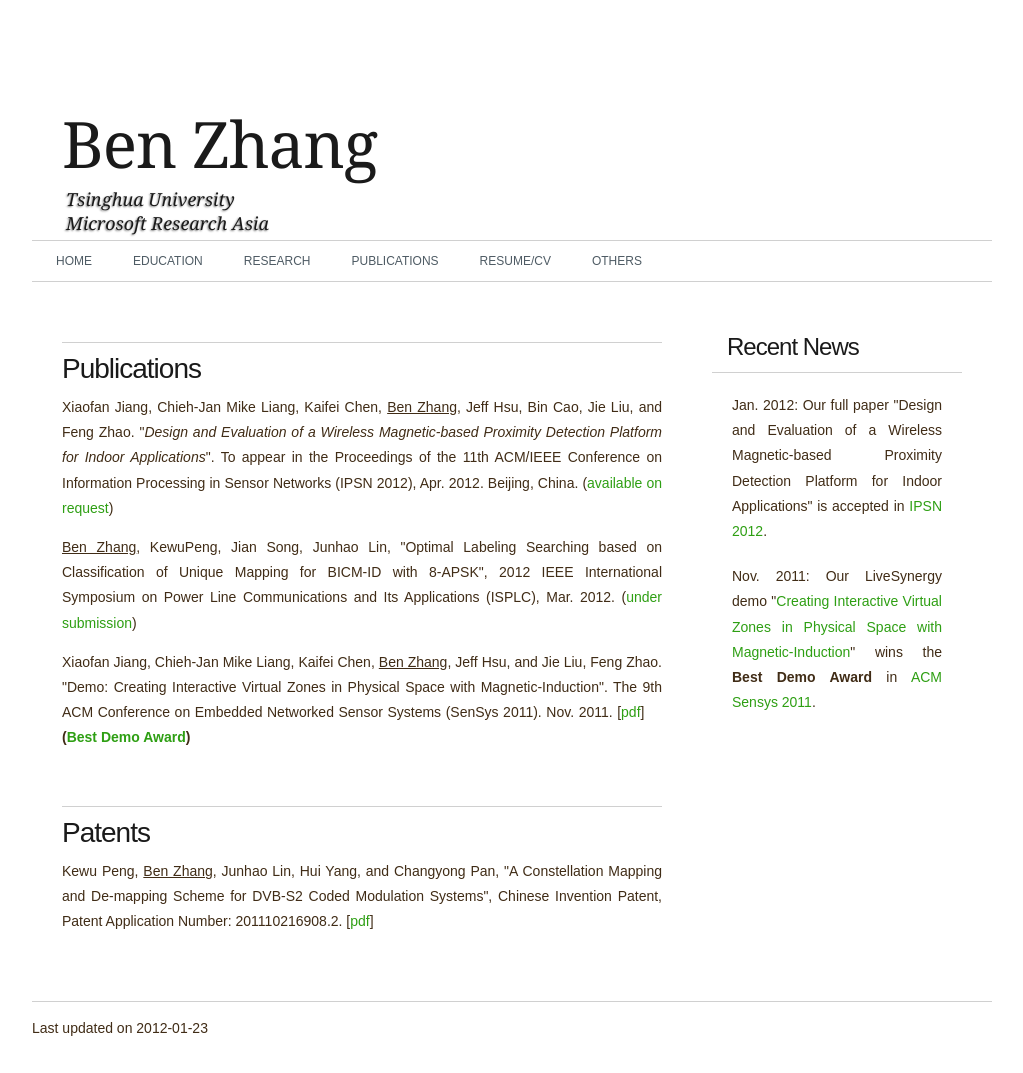
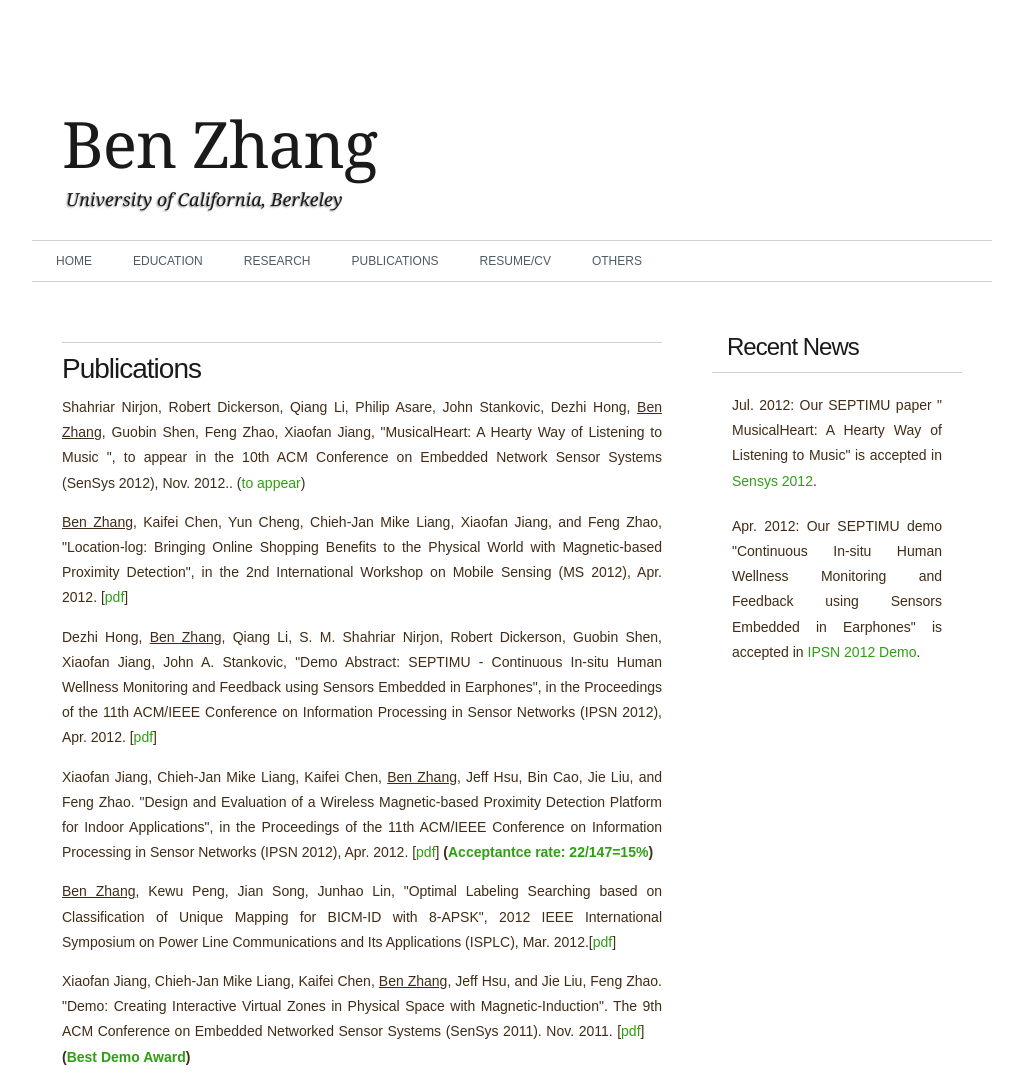
Before and after one commit to nebgnahz/personal-website, a plain HTML site: page Publications/Publications.html in a window 1280 px wide. Shown: the top 1073 px of the page, without its empty margins (128-1151 px from the left). Drawn offline with Linux system fonts and the light colour scheme.

Commit message:
include new updates

```diff
--- a/Publications/Publications.html
+++ b/Publications/Publications.html
@@ -33,8 +33,7 @@ Released for free under a Creative Commons Attribution 2.5 License
     <div id="header">
       <div id="logo">
         <h1><a href="#">Ben Zhang</a></h1>
-        <p>Tsinghua University <br />
-          Microsoft Research Asia</p>
+		<p>University of California, Berkeley</p>
       </div>
     </div>
   </div>
@@ -58,9 +57,18 @@ Released for free under a Creative Commons Attribution 2.5 License
             <h2 class="title"><a href="#">Publications</a></h2>
             <div class="entry">
 
-              <p>Xiaofan Jiang, Chieh-Jan Mike Liang, Kaifei Chen, <u>Ben Zhang</u>, Jeff Hsu, Bin Cao, Jie Liu, and Feng Zhao. "<i>Design and Evaluation of a Wireless Magnetic-based Proximity Detection Platform for Indoor Applications</i>". To appear in the Proceedings of the 11th ACM/IEEE Conference on Information Processing in Sensor Networks (IPSN 2012), Apr. 2012. Beijing, China. (<font color="#2E9F13">available on request</font>) </p>
+			<p>Shahriar Nirjon, Robert Dickerson, Qiang Li, Philip Asare, John Stankovic, Dezhi Hong, <u>Ben Zhang</u>, Guobin Shen, Feng Zhao, Xiaofan Jiang, &quot;MusicalHeart: A Hearty Way of Listening to Music
+			&quot;, to appear in the 10th ACM Conference on Embedded Network Sensor Systems (SenSys 2012), Nov. 2012.. (<font color="#2E9F13">to appear</font>)
+
+			<p> <u>Ben Zhang</u>, Kaifei Chen, Yun Cheng, Chieh-Jan Mike Liang, Xiaofan Jiang, and Feng Zhao, &quot;Location-log: Bringing Online Shopping Benefits to the Physical World with Magnetic-based Proximity Detection", in the 2nd International Workshop on Mobile Sensing (MS 2012), Apr. 2012.
+			 [<a HREF="../Publications/files/Locationlog.pdf" target="_blank">pdf</a>] &nbsp; &nbsp;  </p>
+
+              <p>Dezhi Hong, <u>Ben Zhang</u>, Qiang Li, S. M. Shahriar Nirjon, Robert Dickerson, Guobin Shen, Xiaofan Jiang, John A. Stankovic, &quot;Demo Abstract: SEPTIMU - Continuous In-situ Human Wellness
+             Monitoring and Feedback using Sensors Embedded in Earphones&quot;, in the Proceedings of the 11th ACM/IEEE Conference on Information Processing in Sensor Networks (IPSN 2012), Apr. 2012.  [<a HREF="../Publications/files/SEPTIMU-Demo.pdf" target="_blank">pdf</a>] &nbsp; &nbsp;
+
+			<p>Xiaofan Jiang, Chieh-Jan Mike Liang, Kaifei Chen, <u>Ben Zhang</u>, Jeff Hsu, Bin Cao, Jie Liu, and Feng Zhao. &quot;Design and Evaluation of a Wireless Magnetic-based Proximity Detection Platform for Indoor Applications&quot;, in the Proceedings of the 11th ACM/IEEE Conference on Information Processing in Sensor Networks (IPSN 2012), Apr. 2012. [<a HREF="../Publications/files/LiveSynergy-IPSN.pdf" target="_blank">pdf</a>] <strong>(<font color="#2E9F13">Acceptantce rate: 22/147=15%</font>)</strong> </p>
               <p>
-	      <p> <u>Ben Zhang</u>, KewuPeng, Jian Song, Junhao Lin, &quot;Optimal Labeling Searching based on Classification of Unique Mapping for BICM-ID with 8-APSK&quot;, 2012 IEEE International Symposium on Power Line Communications and Its Applications (ISPLC), Mar. 2012. (<font color="#2E9F13">under submission</font>) </p>
+	         <p> <u>Ben Zhang</u>, Kewu Peng, Jian Song, Junhao Lin, &quot;Optimal Labeling Searching based on Classification of Unique Mapping for BICM-ID with 8-APSK&quot;, 2012 IEEE International Symposium on Power Line Communications and Its Applications (ISPLC), Mar. 2012.[<a HREF="../Publications/files/OptimalLabeling-ISPLC.pdf" target="_blank">pdf</a>] &nbsp; &nbsp; </p>
               <p align="justify">Xiaofan Jiang, Chieh-Jan Mike Liang, Kaifei Chen, <u>Ben Zhang</u>, Jeff Hsu, and Jie Liu, Feng Zhao. &quot;Demo: Creating Interactive Virtual Zones in Physical Space with Magnetic-Induction". The 9th ACM Conference on Embedded Networked Sensor Systems (SenSys 2011). Nov. 2011. [<a HREF="../Publications/files/SenSys11Demo.pdf" target="_blank">pdf</a>] &nbsp; &nbsp; <strong>(<font color="#2E9F13">Best Demo Award</font>)</strong>
 
 
@@ -80,10 +88,10 @@ Released for free under a Creative Commons Attribution 2.5 License
           <ul>
             <li>
               <h2>Recent News</h2>
-	      <p> Jan. 2012: Our full paper &quot;Design and Evaluation of a Wireless Magnetic-based Proximity Detection Platform for Indoor Applications" is accepted in <a href="ipsn.acm.org/2012">IPSN 2012</a>.</p>
-              <p> Nov. 2011: Our LiveSynergy demo &quot;<a href="../Publications/files/SenSys11Demo.pdf" target="_blank">Creating Interactive Virtual Zones in Physical Space with Magnetic-Induction</a>&quot; wins the <strong>Best Demo Award</strong> in <a href="http://sensys.acm.org/2011/" target="_blank">ACM Sensys 2011</a>. </p>
-            </li>
-          </ul>
+	      <p> Jul. 2012: Our SEPTIMU paper &quot; MusicalHeart: A Hearty Way of Listening to Music" is accepted in  <a href="http://sensys.acm.org/2012/">Sensys 2012</a>.</p>
+		  <p> Apr. 2012: Our SEPTIMU demo &quot;Continuous In-situ Human Wellness Monitoring and Feedback using Sensors Embedded in Earphones" is accepted in <a href="http://ipsn.acm.org/2012">IPSN 2012 Demo</a>.</p>
+
+		 </ul>
         </div>
         <!-- end #sidebar -->
         <div style="clear: both;">&nbsp;</div>
@@ -95,7 +103,7 @@ Released for free under a Creative Commons Attribution 2.5 License
 <div id="footer">
   <p>
   <div ID="ft_btm"> Last updated on
-    <!-- #BeginDate format:IS1 -->2012-01-23<!-- #EndDate -->
+    <!-- #BeginDate format:IS1 -->2012-08-15<!-- #EndDate -->
     </p>
   </div>
 </div>
```
Also changed, not shown: 4 other files.
